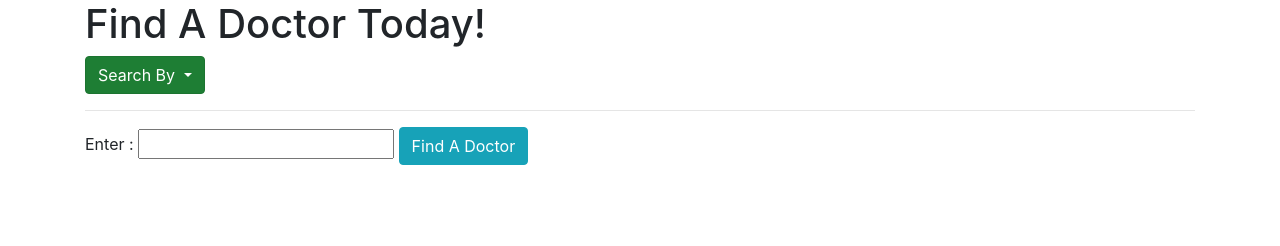
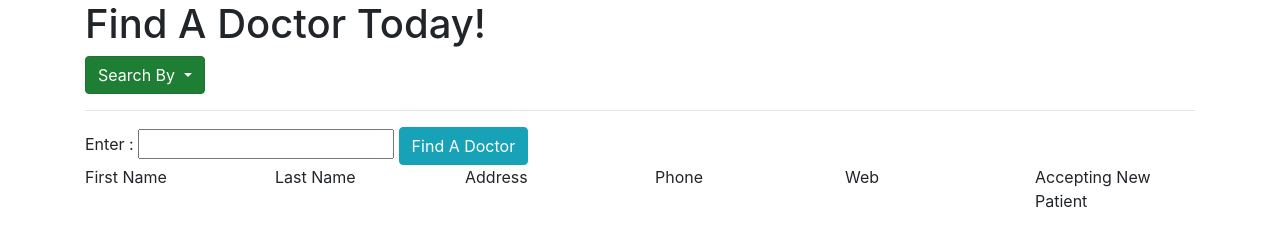
Before and after one commit to sn31/doctor-app, a website built with webpack: page src/index.html in a window 1280 px wide. Built offline with nearby package versions, Linux system fonts and the light colour scheme; no server answers.

Commit message:
modify front end features

```diff
--- a/src/index.html
+++ b/src/index.html
@@ -7,6 +7,7 @@
 
 <body>
     <div class="container">
+        <div class="search">
             <h1>Find A Doctor Today!</h1>
             <div class="dropdown show">
                 <a class="btn btn-success dropdown-toggle" id="dropdownMenuLink" data-toggle="dropdown" aria-haspopup="true" aria-expanded="false">
@@ -23,6 +24,19 @@
             <input id="searchParameter" type="text">
             <button class="btn btn-info" id="submit">Find A Doctor</button>
         </div>
+        <div class="result">
+            <div class="row" id="resultAvail">
+                <div class="col">First Name<p id="firstName"></p></div>
+                <div class="col">Last Name<p id="lastName"></p></div>
+                <div class="col">Address<p id="address"></p></div>
+                <div class="col">Phone<p id="phone"></p></div>
+                <div class="col">Web<p id="web"></p></div>
+                <div class="col">Accepting New Patient<p id="accepting"></p> </div>
+            </div>
+            <div id="resultNone"></div>
+            <div id="errors"></div>
+        </div>
+    </div>
 </body>
 
 </html>
```
Lines whose indentation alone changed are shown as unchanged.
